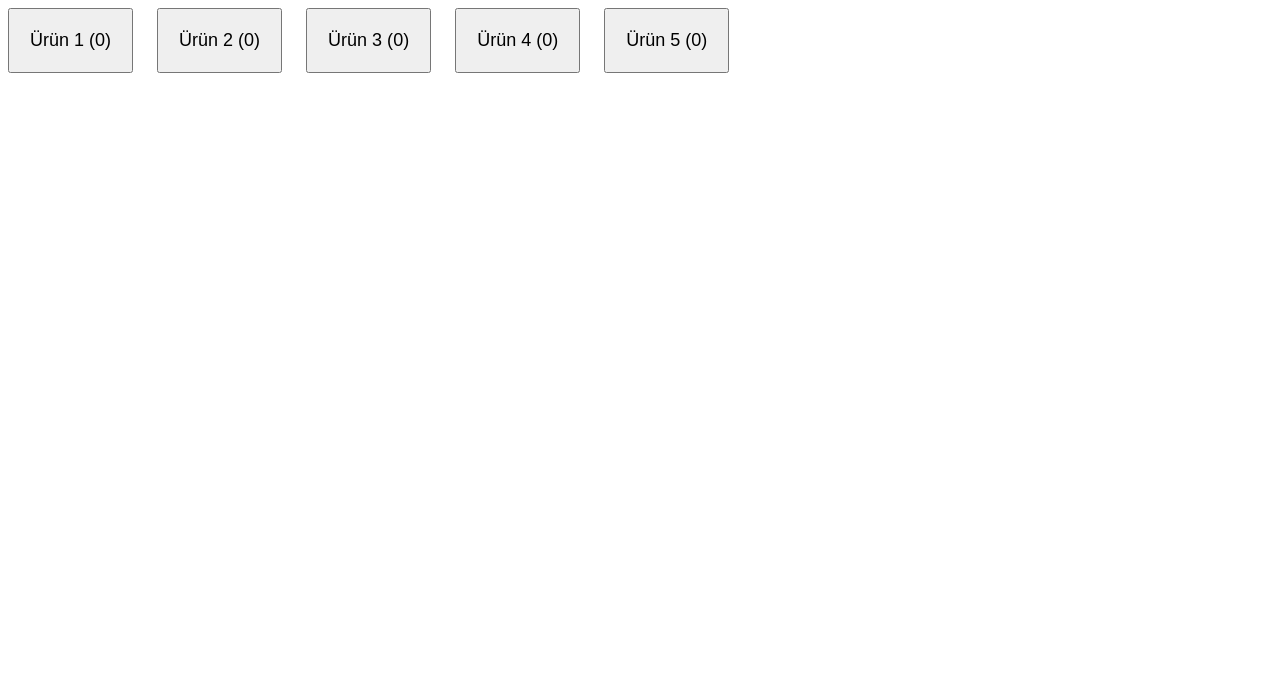
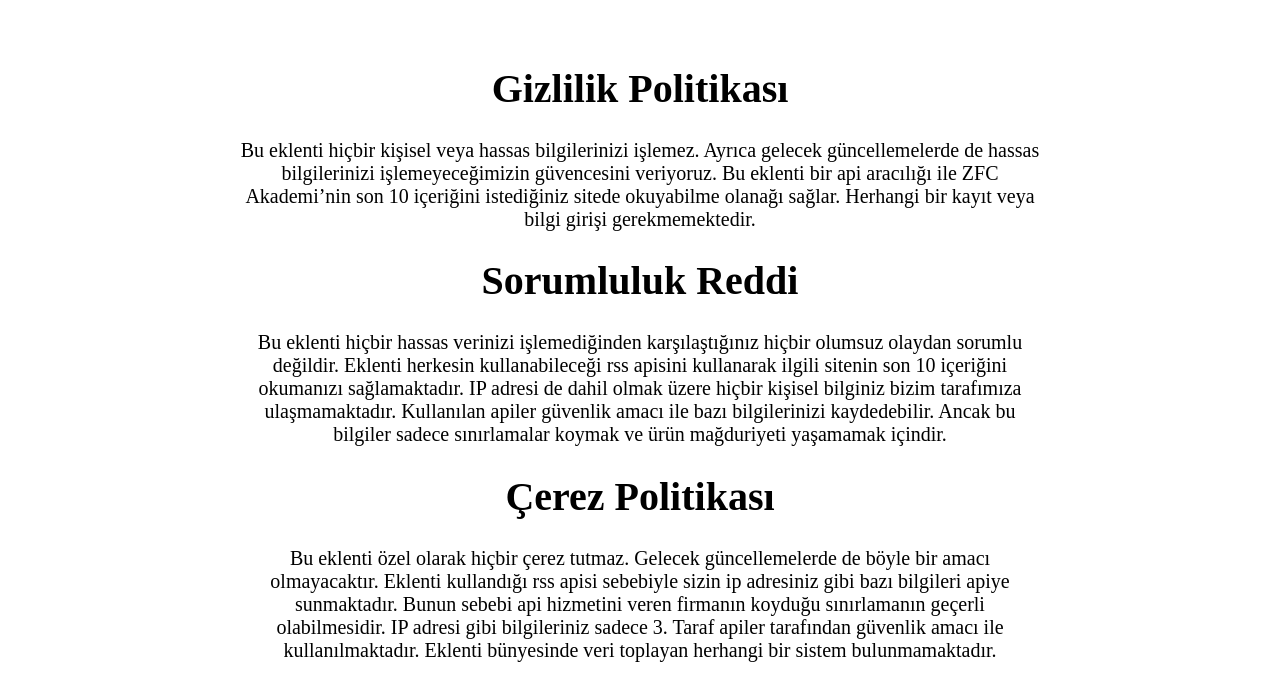
Before and after one commit to dervisaygan/zfc, a plain HTML site: page index.html in a window 1280 px wide. Drawn offline with Linux system fonts and the light colour scheme.

Commit message:
Update index.html

```diff
--- a/index.html
+++ b/index.html
@@ -1,53 +1,35 @@
+
 <!DOCTYPE html>
-<html lang="tr">
-
+<html lang="en">
 <head>
     <meta charset="UTF-8">
     <meta http-equiv="X-UA-Compatible" content="IE=edge">
     <meta name="viewport" content="width=device-width, initial-scale=1.0">
-    <title>Derviş Aygan</title>
+    <title>ZFC EKLENTİ POLİTİKA</title>
     <style>
-        button {
-            padding: 20px;
-            font-size: 18px;
-            margin-right: 20px;
-            cursor: pointer;
+
+        .center{
+            text-align: center;
         }
-        .zfc{
-            background-color: green;
-            color: #fff;
+        .body{
+            padding: 30px;
+            max-width: 800px;
+            font-size: 20px;
         }
     </style>
 </head>
-
 <body>
-
-    <button>Ürün 1 (<span class="item">0</span>)</button>
-    <button>Ürün 2 (<span class="item">0</span>)</button>
-    <button>Ürün 3 (<span class="item">0</span>)</button>
-    <button>Ürün 4 (<span class="item">0</span>)</button>
-    <button>Ürün 5 (<span class="item">0</span>)</button>
-
-
-    <script>
-
-
-document.querySelectorAll('button').forEach(es => {
-    es.addEventListener('click',()=>{
-        es.querySelector('span.item').textContent= String(Number(es.querySelector('span.item').textContent) +1)
-        var item = es;
-        document.querySelectorAll('button').forEach(el => {
-            el.classList.remove('zfc')
-            if (Number(item.querySelector('span.item').textContent) < Number(el.querySelector('span.item').textContent)) {
-                item= el;
-            }
-        });
-        item.classList.add('zfc')
-    })
-});
-
-
-    </script>
+    <center>
+        <div class="body">
+    <h1 class="center">Gizlilik Politikası</h1>
+    <p>Bu eklenti hiçbir kişisel veya hassas bilgilerinizi işlemez. Ayrıca gelecek güncellemelerde de hassas bilgilerinizi işlemeyeceğimizin güvencesini veriyoruz. Bu eklenti bir api aracılığı ile ZFC Akademi’nin son 10 içeriğini istediğiniz sitede okuyabilme olanağı sağlar. Herhangi bir kayıt veya bilgi girişi gerekmemektedir. </p>
+    <h1 class="center">Sorumluluk Reddi</h1>
+    <p>Bu eklenti hiçbir hassas verinizi işlemediğinden karşılaştığınız hiçbir olumsuz olaydan sorumlu değildir. Eklenti herkesin kullanabileceği rss apisini kullanarak ilgili sitenin son 10 içeriğini okumanızı sağlamaktadır. IP adresi de dahil olmak üzere hiçbir kişisel bilginiz bizim tarafımıza ulaşmamaktadır. Kullanılan apiler güvenlik amacı ile bazı bilgilerinizi kaydedebilir. Ancak bu bilgiler sadece sınırlamalar koymak ve ürün mağduriyeti yaşamamak içindir.</p>
+    <h1 class="center">Çerez Politikası</h1>
+    <p>
+        Bu eklenti özel olarak hiçbir çerez tutmaz. Gelecek güncellemelerde de böyle bir amacı olmayacaktır. Eklenti kullandığı rss apisi sebebiyle sizin ip adresiniz gibi bazı bilgileri apiye sunmaktadır. Bunun sebebi api hizmetini veren firmanın koyduğu sınırlamanın geçerli olabilmesidir. IP adresi gibi bilgileriniz sadece 3. Taraf apiler tarafından güvenlik amacı ile kullanılmaktadır. Eklenti bünyesinde veri toplayan herhangi bir sistem bulunmamaktadır.
+    </p>
+</div>
+</center>
 </body>
-
 </html>
```
